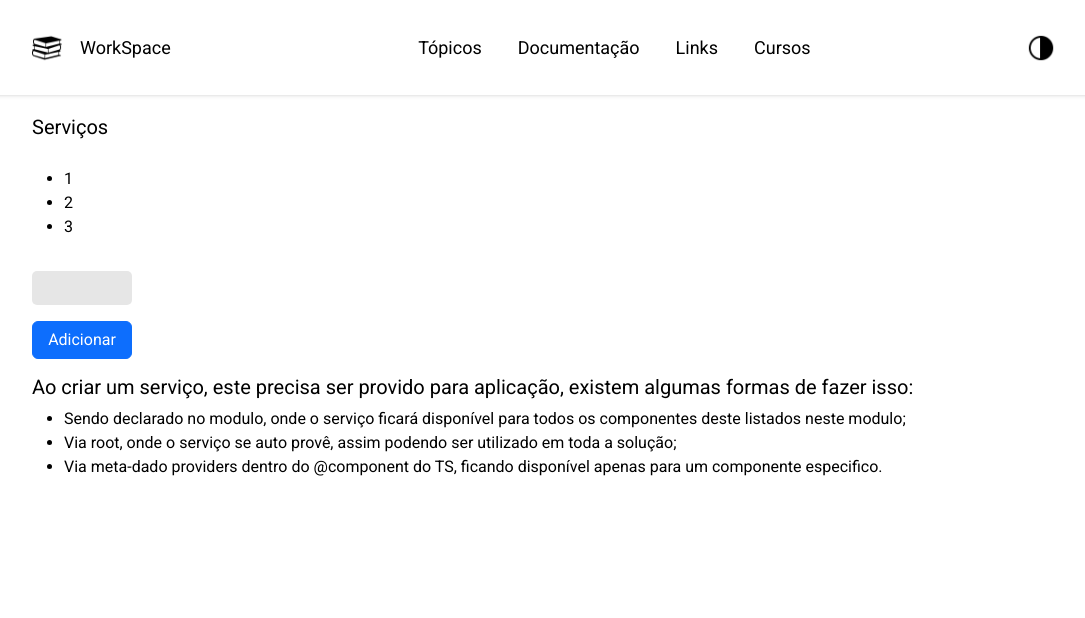
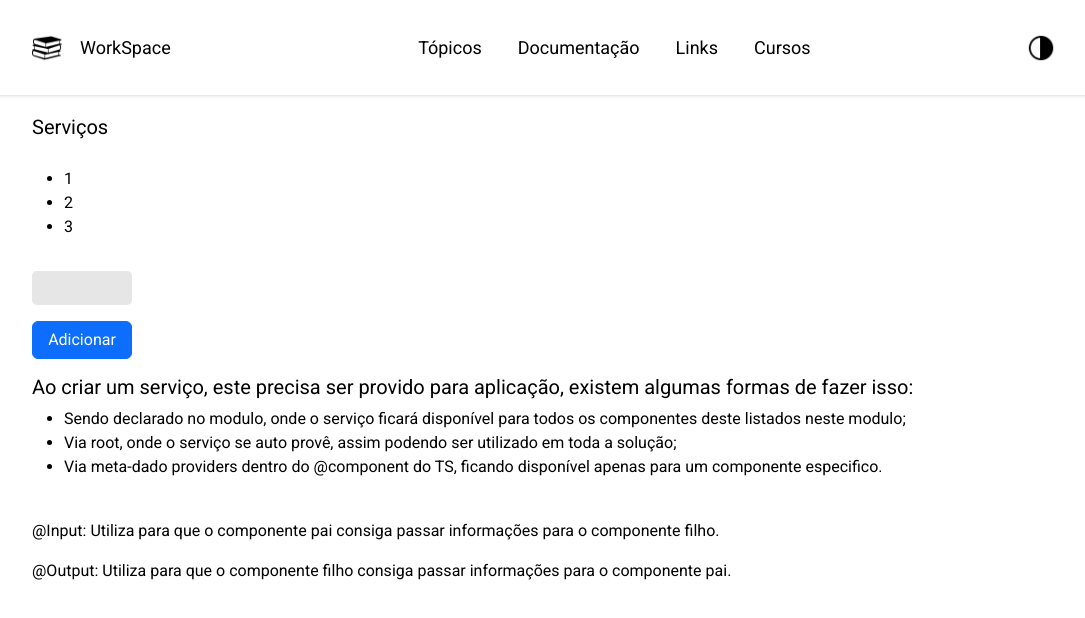
Before and after one commit to LFerreira0/workspace, an Angular app: page /services in a window 1280 px wide. Shown: the top 618 px of the page, without its empty margins (96-1181 px from the left). Built offline with nearby package versions, Linux system fonts and the light colour scheme.

Commit message:
services

```diff
--- a/src/app/services/class/class.service.ts
+++ b/src/app/services/class/class.service.ts
@@ -1,9 +1,10 @@
-import { Injectable } from '@angular/core';
+import { EventEmitter, Injectable } from '@angular/core';
 
 @Injectable({
   providedIn: 'root'
 })
 export class ClassService {
+  emitirValores = new EventEmitter<string>();
   private valores: string[] = ["1","2","3"];
   constructor() { }
 
@@ -13,6 +14,7 @@ export class ClassService {
 
   addValues(valor: string){
     this.valores.push(valor);
+    this.emitirValores.emit(valor);
   }
 
 }
--- a/src/app/threads/class-services/class-services.component.html
+++ b/src/app/threads/class-services/class-services.component.html
@@ -16,5 +16,8 @@
         <li>Via root, onde o serviço se auto provê, assim podendo ser utilizado em toda a solução;</li>
         <li>Via meta-dado providers dentro do @component do TS, ficando disponível apenas para um componente especifico.</li>
     </ul>
+    <br>
+    <p>@Input: Utiliza para que o componente pai consiga passar informações para o componente filho.</p>
+    <p>@Output: Utiliza para que o componente filho consiga passar informações para o componente pai.</p>
 
 </div>
--- a/src/app/threads/class-services/class-services.component.ts
+++ b/src/app/threads/class-services/class-services.component.ts
@@ -18,6 +18,9 @@ export class ClassServicesComponent implements OnInit {
 
   onAddValue(value: string){
     this.classService.addValues(value);
+    this.classService.emitirValores.subscribe(
+      valor => console.log(valor)
+    );
+
   }
-
 }
```
